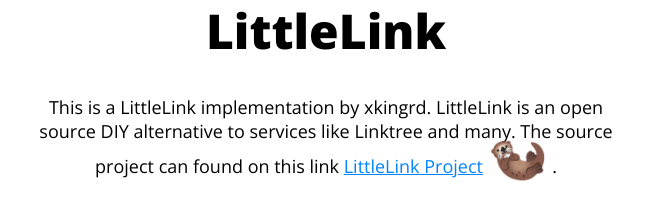
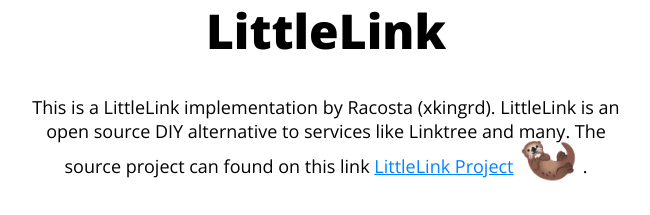
Before and after one commit to rancesking/littlelink-dockerized, a plain HTML site: page index.html in a window 1280 px wide. Shown: the part 232-447 px from the top of the page, without its empty margins (314-964 px from the left). Drawn offline with nearby package versions, Linux system fonts and the light colour scheme.

```diff
--- a/index.html
+++ b/index.html
@@ -72,7 +72,7 @@
         <h1>LittleLink</h1>
 
         <!-- Short Bio -->
-        <p>This is a LittleLink implementation by xkingrd. LittleLink is an open source DIY alternative to services like Linktree and many. The source project can found on this link  <a href="https://littlelink.io/" target="_blank" rel="noopener">LittleLink Project</a> <font size="+7">🦦</font> . </p>
+        <p>This is a LittleLink implementation by Racosta (xkingrd). LittleLink is an open source DIY alternative to services like Linktree and many. The source project can found on this link  <a href="https://littlelink.io/" target="_blank" rel="noopener">LittleLink Project</a> <font size="+7">🦦</font> . </p>
 
         <!--
 
```
